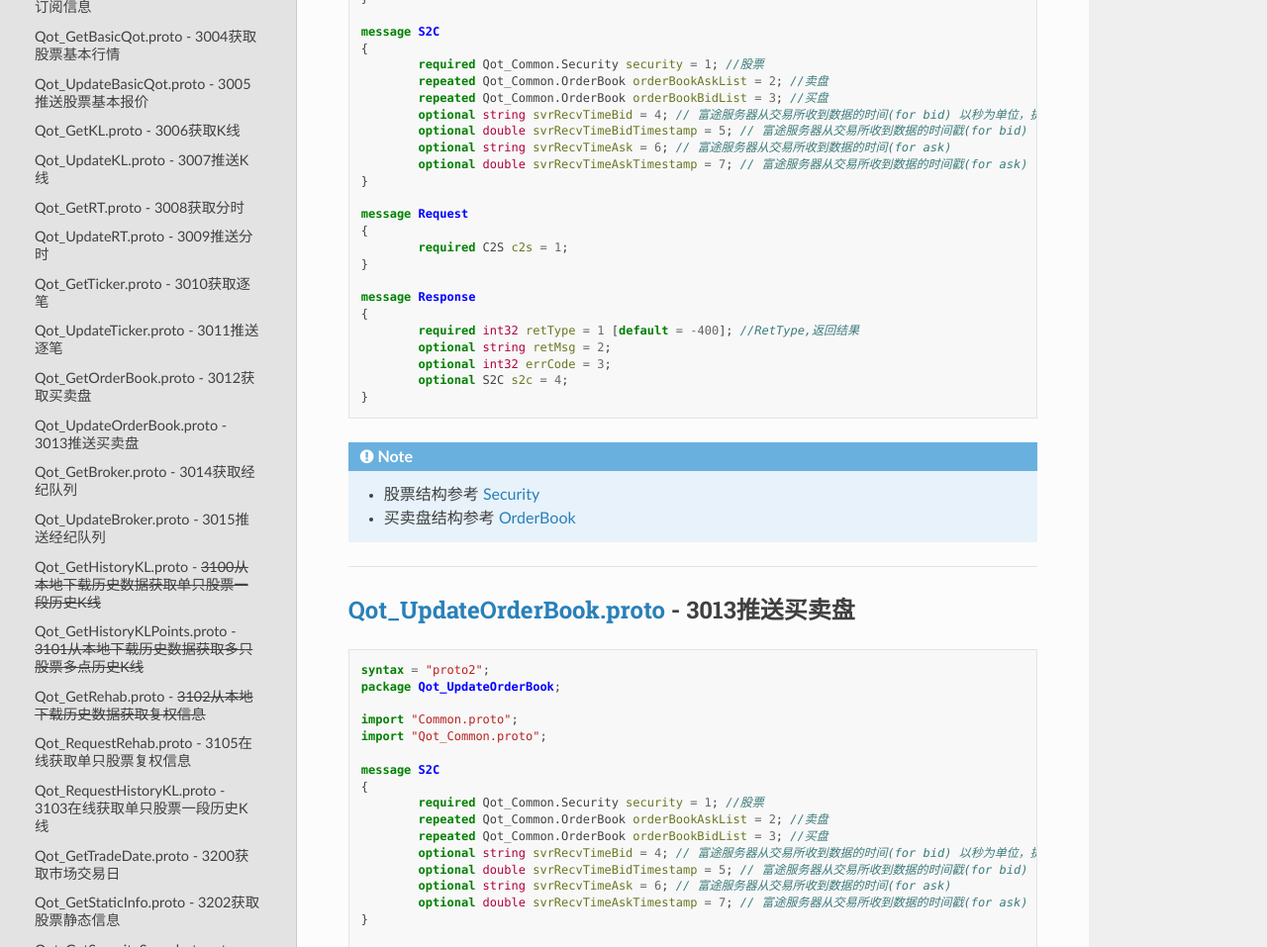
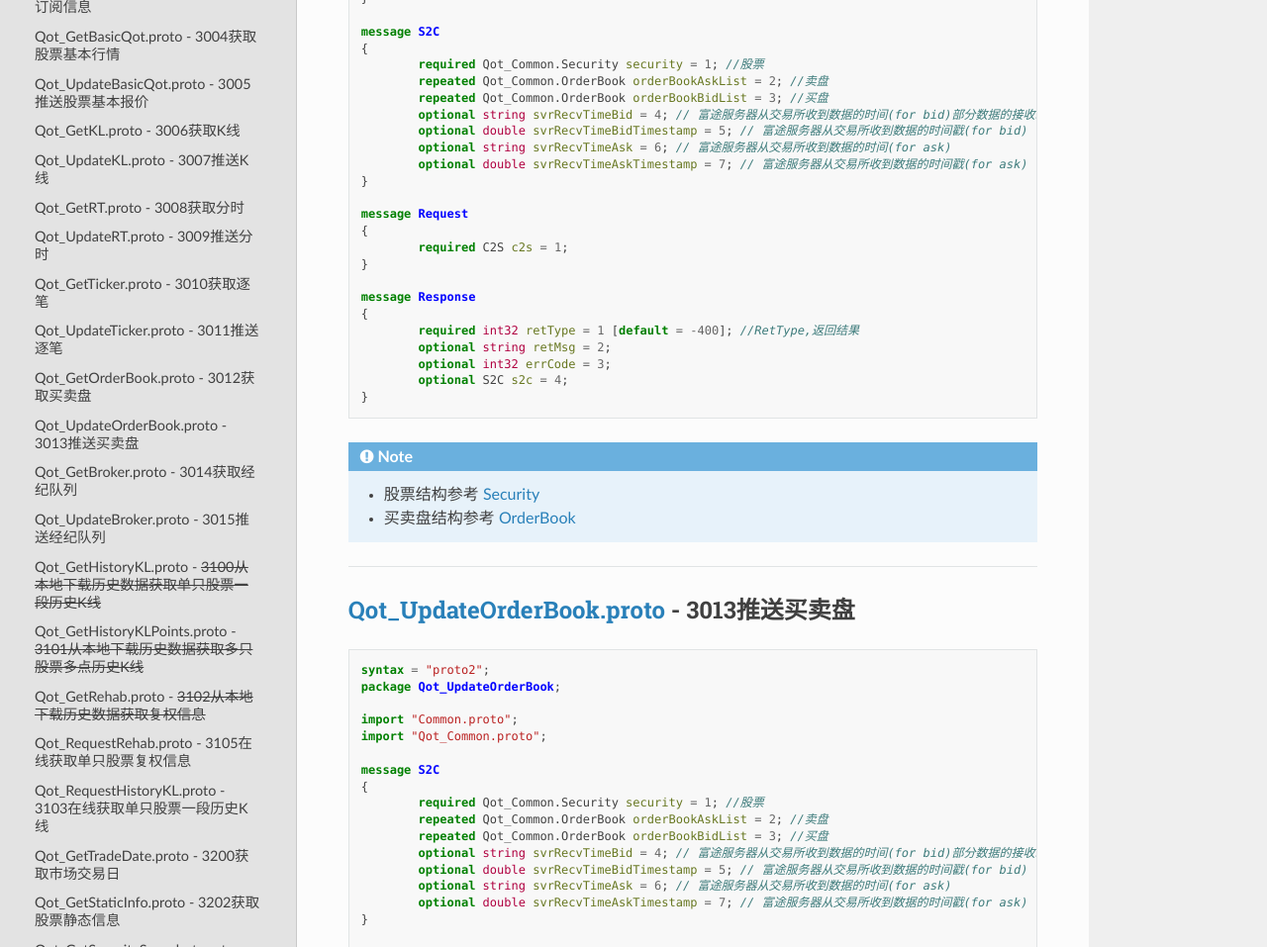
Before and after one commit to FutunnOpen/futu-api-doc, a Sphinx documentation site: the page built from doc_maker/source/protocol/quote_protocol.rst, in a window 1280 px wide and 1400 px high, scrolled down 8648 px. Shown: the part 151-1108 px from the top of the window at 99% size. Built offline with Sphinx 7.4.7 and the Read the Docs theme 2.0.0, drawn with Linux system fonts in a browser that asks for light colours; pages that are not in the unit, such as notebooks, are missing from menus.

Commit message:
fix 摆盘时间的注释错误

```diff
--- a/doc_maker/source/api/Quote_API.rst
+++ b/doc_maker/source/api/Quote_API.rst
@@ -1013,7 +1013,7 @@ get_order_book
 
   {
   'code': 股票代码
-  'svr_recv_time_bid': 富途服务器从交易所收到数据的时间(for bid) 以秒为单位，提供毫秒时间精度。部分数据的接收时间为零，例如服务器重启或第一次推送的缓存数据。
+  'svr_recv_time_bid': 富途服务器从交易所收到数据的时间(for bid) 部分数据的接收时间为零，例如服务器重启或第一次推送的缓存数据。
   'svr_recv_time_ask': 富途服务器从交易所收到数据的时间(for ask)
   'Ask':[ (ask_price1, ask_volume1，order_num), (ask_price2, ask_volume2, order_num),…]
   'Bid': [ (bid_price1, bid_volume1, order_num), (bid_price2, bid_volume2, order_num),…]
--- a/doc_maker/source/protocol/quote_protocol.rst
+++ b/doc_maker/source/protocol/quote_protocol.rst
@@ -487,7 +487,7 @@
 		required Qot_Common.Security security = 1; //股票
 		repeated Qot_Common.OrderBook orderBookAskList = 2; //卖盘
 		repeated Qot_Common.OrderBook orderBookBidList = 3; //买盘
-		optional string svrRecvTimeBid = 4; // 富途服务器从交易所收到数据的时间(for bid) 以秒为单位，提供毫秒时间精度。部分数据的接收时间为零，例如服务器重启或第一次推送的缓存数据。该字段暂时只支持港股。
+		optional string svrRecvTimeBid = 4; // 富途服务器从交易所收到数据的时间(for bid)部分数据的接收时间为零，例如服务器重启或第一次推送的缓存数据。该字段暂时只支持港股。
 		optional double svrRecvTimeBidTimestamp = 5; // 富途服务器从交易所收到数据的时间戳(for bid)
 		optional string svrRecvTimeAsk = 6; // 富途服务器从交易所收到数据的时间(for ask)
 		optional double svrRecvTimeAskTimestamp = 7; // 富途服务器从交易所收到数据的时间戳(for ask)
@@ -529,7 +529,7 @@
 		required Qot_Common.Security security = 1; //股票
 		repeated Qot_Common.OrderBook orderBookAskList = 2; //卖盘
 		repeated Qot_Common.OrderBook orderBookBidList = 3; //买盘
-		optional string svrRecvTimeBid = 4; // 富途服务器从交易所收到数据的时间(for bid) 以秒为单位，提供毫秒时间精度。部分数据的接收时间为零，例如服务器重启或第一次推送的缓存数据。该字段暂时只支持港股。
+		optional string svrRecvTimeBid = 4; // 富途服务器从交易所收到数据的时间(for bid)部分数据的接收时间为零，例如服务器重启或第一次推送的缓存数据。该字段暂时只支持港股。
 		optional double svrRecvTimeBidTimestamp = 5; // 富途服务器从交易所收到数据的时间戳(for bid)
 		optional string svrRecvTimeAsk = 6; // 富途服务器从交易所收到数据的时间(for ask)
 		optional double svrRecvTimeAskTimestamp = 7; // 富途服务器从交易所收到数据的时间戳(for ask)
```
